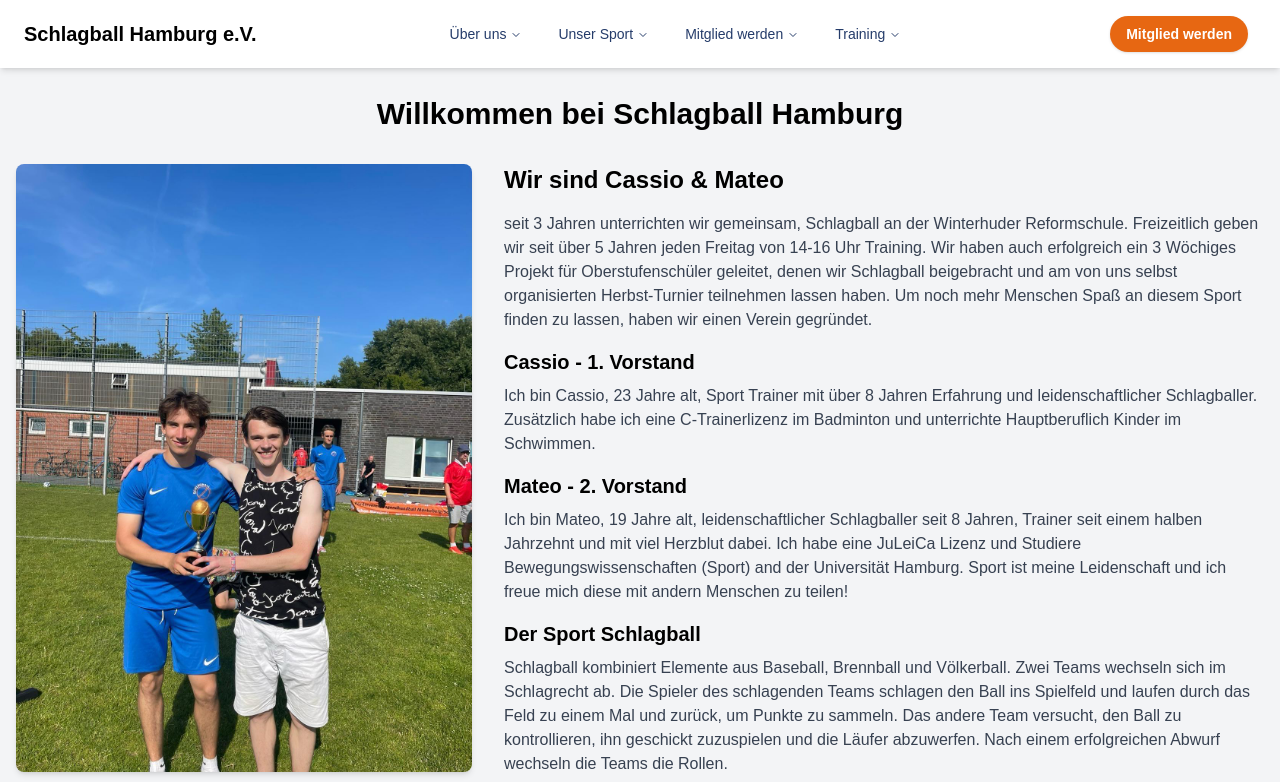
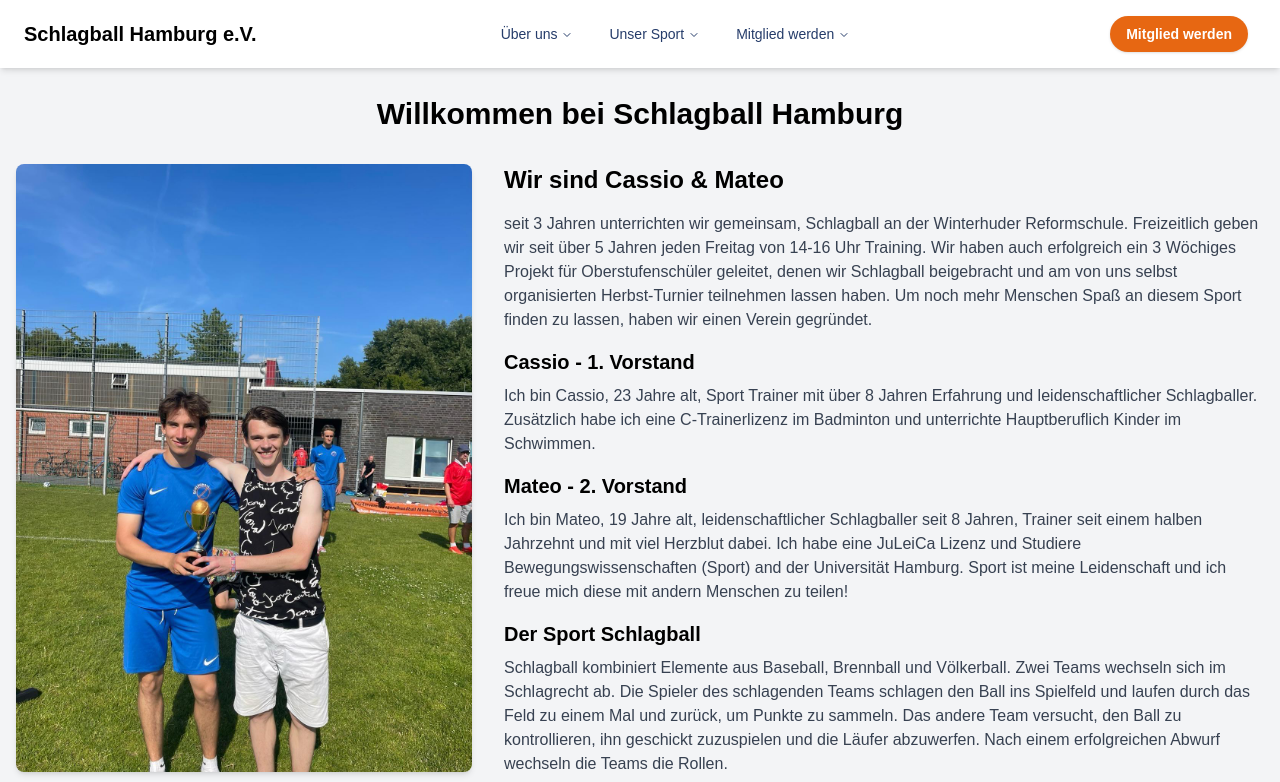
Before and after one commit to casimanodes/verein, a Next.js app: page / in a window 1280 px wide. Shown: the top 782 px of the page. Built offline with nearby package versions, Linux system fonts and the light colour scheme.

Commit message:
header content trainin weg

```diff
--- a/components/main-nav.tsx
+++ b/components/main-nav.tsx
@@ -46,15 +46,15 @@ const navItems = [
       { title: "Anmeldung", href: "/join#registration" },
     ],
   },
-  {
-    title: "Training",
-    href: "/training",
-    items: [
-      { title: "Anfänger", href: "/training#beginners" },
-      { title: "Fortgeschrittene", href: "/training#advanced" },
-      { title: "Leistungssport", href: "/training#competitive" },
-    ],
-  },
+  // {
+  //   title: "Training",
+  //   href: "/training",
+  //   items: [
+  //     { title: "Anfänger", href: "/training#beginners" },
+  //     { title: "Fortgeschrittene", href: "/training#advanced" },
+  //     { title: "Leistungssport", href: "/training#competitive" },
+  //   ],
+  // },
 ]
 
 export function MainNav() {
```
